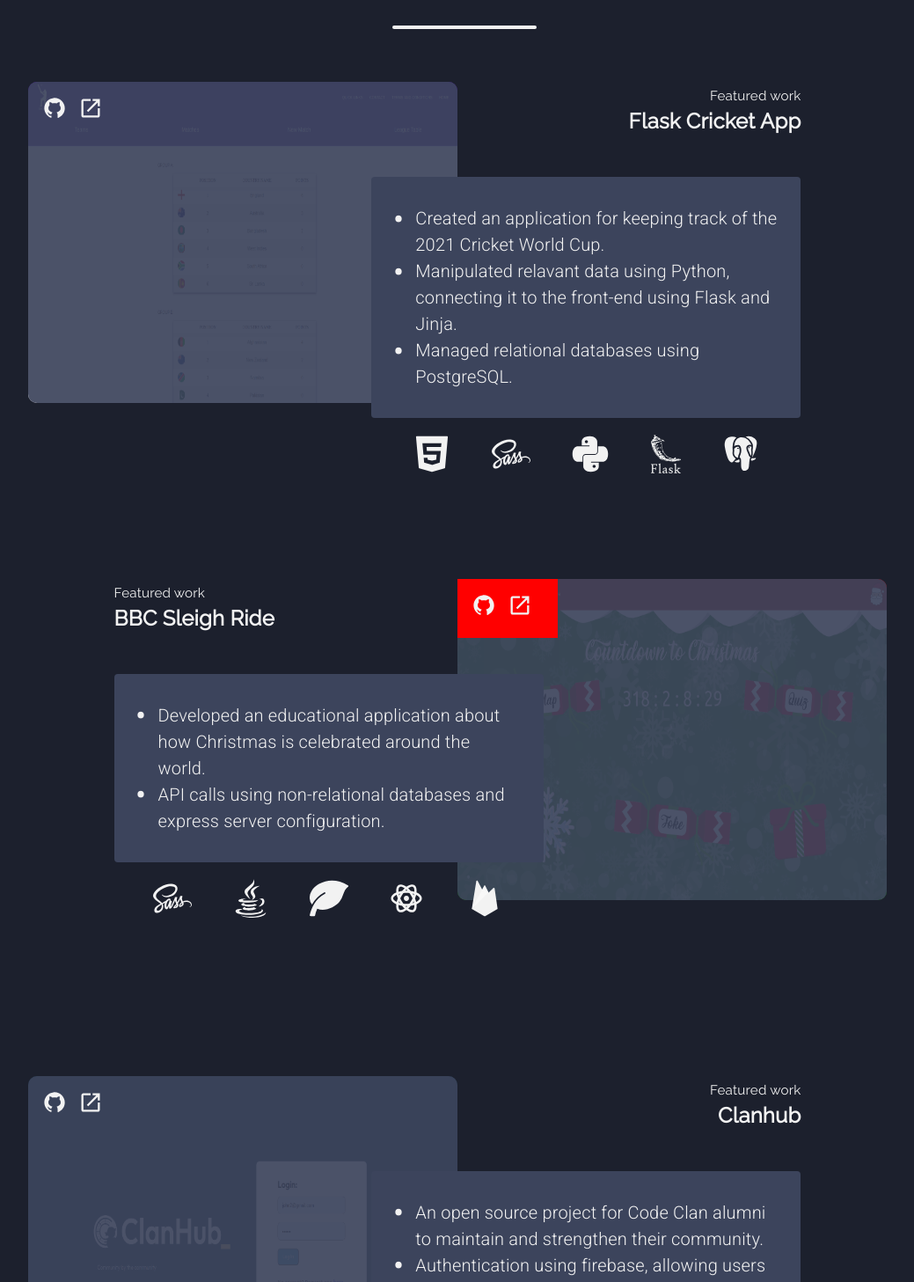
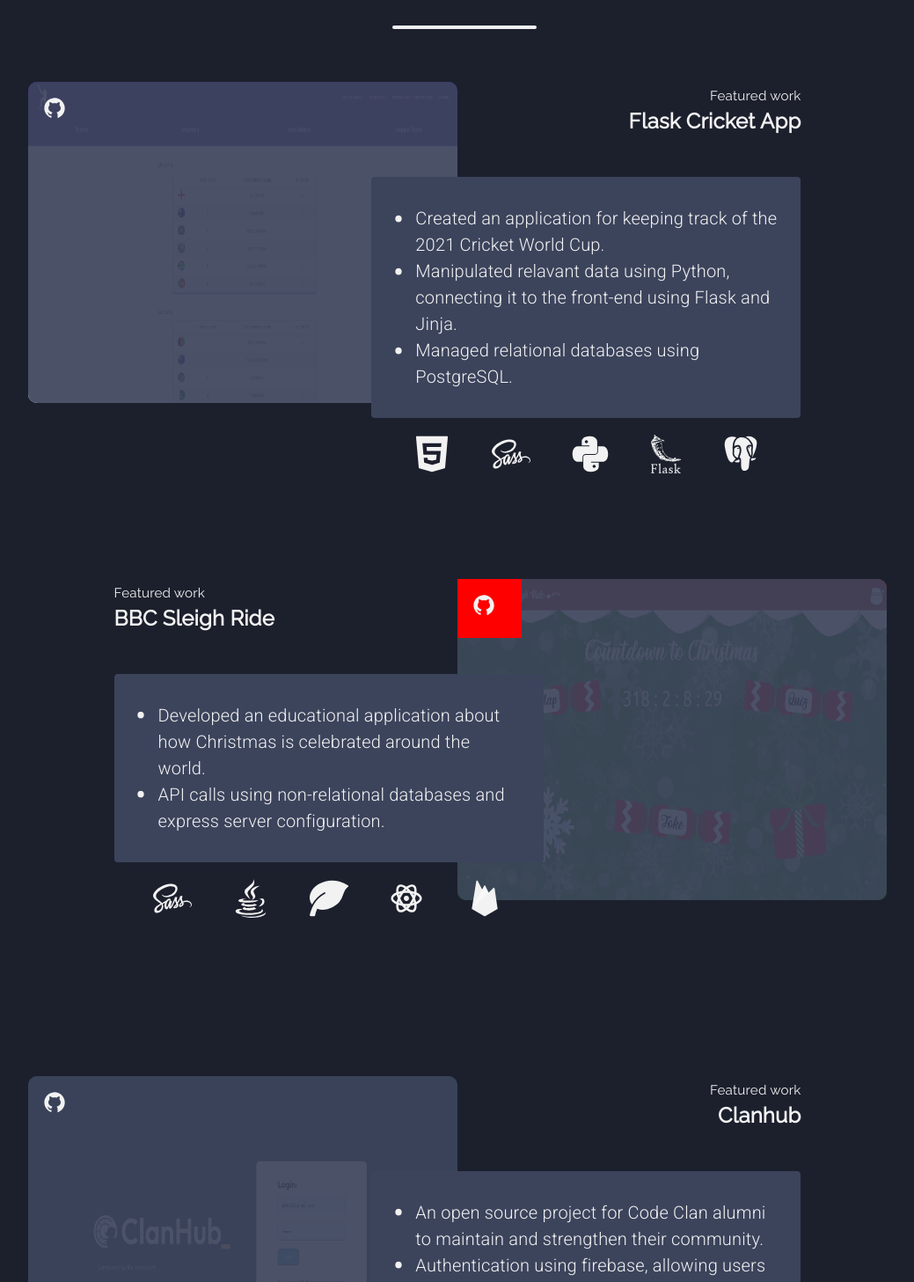
Before and after one commit to O-Marsters-1997/Personal-Portfolio-Site, a React (Create React App) app: page / in a window 1280 px wide. Shown: the part 2893-4350 px from the top of the page at 88% size, without its empty margins (112-1151 px from the left). Built offline with nearby package versions, Linux system fonts and the light colour scheme.

Commit message:
commented out external links until deployed

```diff
--- a/src/components/projects/Projects.jsx
+++ b/src/components/projects/Projects.jsx
@@ -401,7 +401,7 @@
               >
                 <img src={Github} alt="github-cons-to-source-code" />
               </Link>
-              <img src={External} alt="external-icon-to-deployed-version" />
+              {/* <img src={External} alt="external-icon-to-deployed-version" /> */}
             </Box>
           </Grid>
 
@@ -505,7 +505,7 @@
               >
                 <img src={Github} alt="github-cons-to-source-code" />
               </Link>
-              <img src={External} alt="external-icon-to-deployed-version" />
+              {/* <img src={External} alt="external-icon-to-deployed-version" /> */}
             </Box>
           </Grid>
 
@@ -609,7 +609,7 @@
               >
                 <img src={Github} alt="github-cons-to-source-code" />
               </Link>
-              <img src={External} alt="external-icon-to-deployed-version" />
+              {/* <img src={External} alt="external-icon-to-deployed-version" /> */}
             </Box>
           </Grid>
 
```
